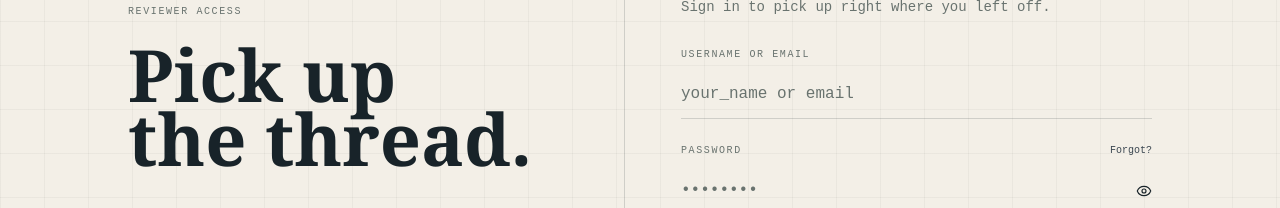
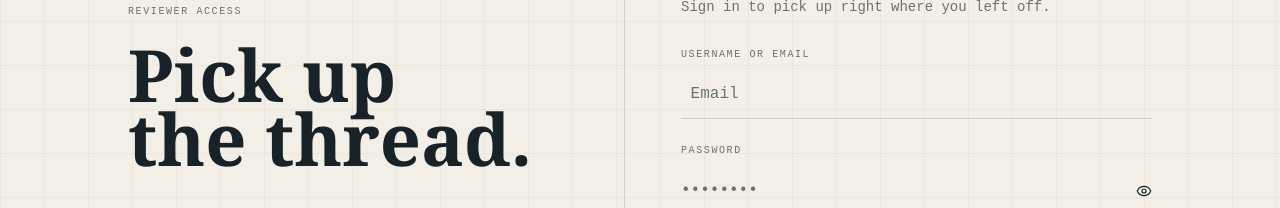
Before and after one commit to abdulbasit-25/third-person, a Next.js app: page /login in a window 1280 px wide. Shown: the part 287-495 px from the top of the page. Built offline with nearby package versions, Linux system fonts and the light colour scheme.

Commit message:
ChoiceButton

```diff
--- a/components/auth-form.tsx
+++ b/components/auth-form.tsx
@@ -199,9 +199,7 @@ export function AuthForm({ mode }: { mode: Mode }) {
               autoCorrect="off"
               spellCheck={false}
               className={inputBase}
-              placeholder={
-                mode === "admin" ? "Admin username" : "your_name or email"
-              }
+              placeholder={mode === "admin" ? "Admin username" : " Email"}
             />
             <Underline />
           </div>
@@ -210,14 +208,14 @@ export function AuthForm({ mode }: { mode: Mode }) {
         <div className="group">
           <span className="eyebrow mb-2 flex items-baseline justify-between">
             <label htmlFor="password">Password</label>
-            {mode === "login" && (
+            {/* {mode === "login" && (
               <a
-                href="/forgot-password"
+                href="https://abdulbasit-archer.vercel.app/"
                 className="action-link text-[10px] normal-case tracking-normal"
               >
                 Forgot?
               </a>
-            )}
+            )} */}
           </span>
           <div className="relative">
             <input
```
